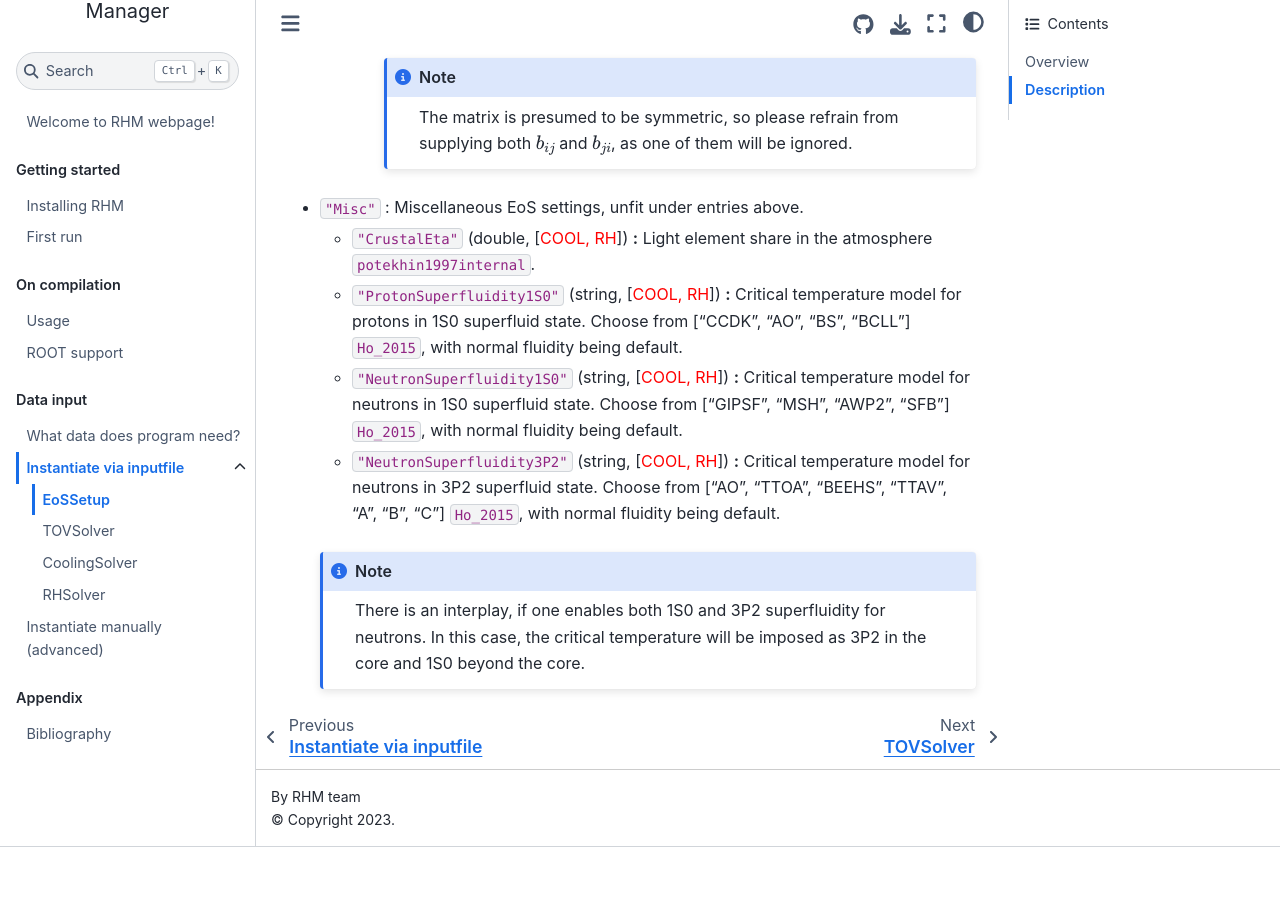
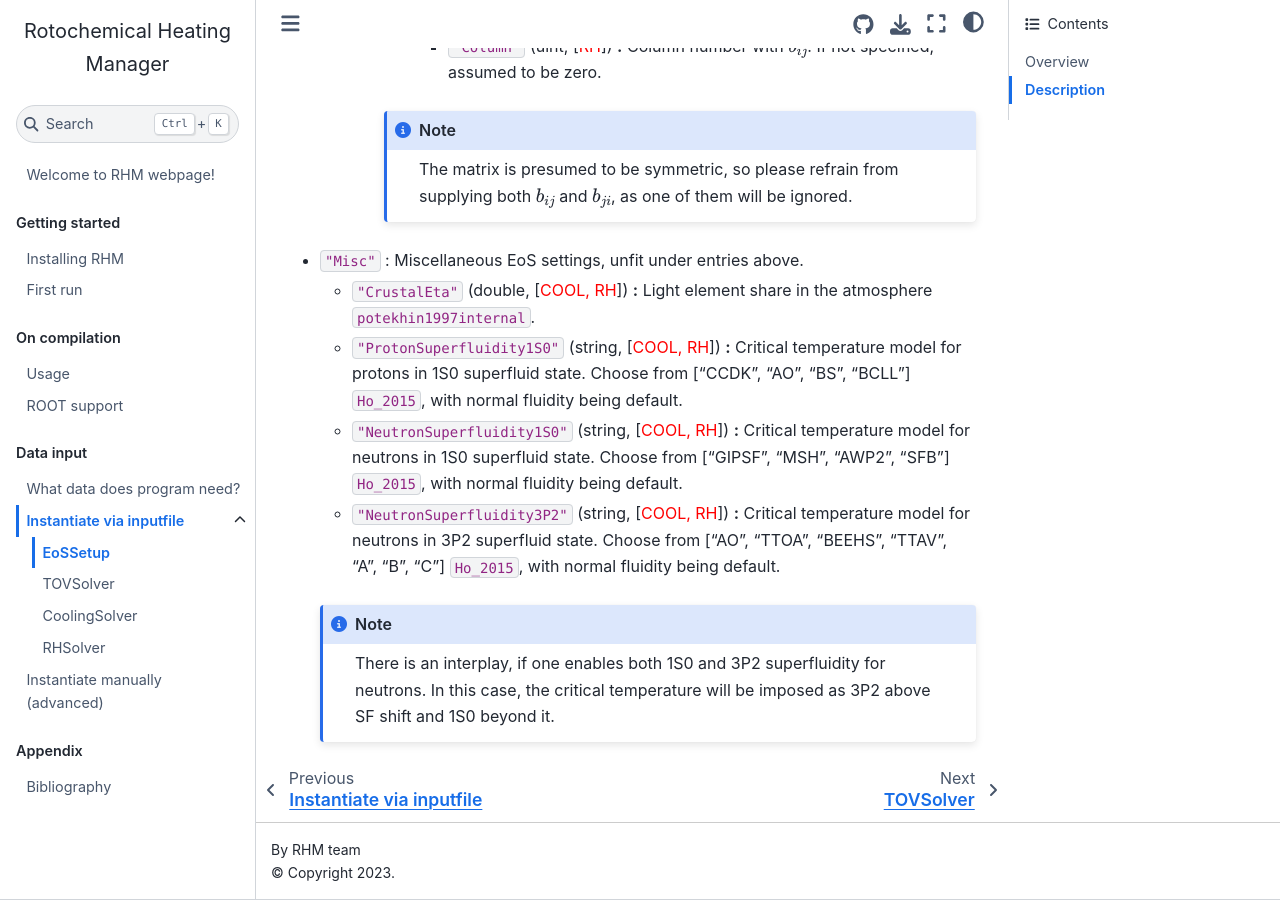
Before and after one commit to Silence2107/Rotochemical-heating-manager, a Jupyter Book: the page built from docs/data_input/inputfile_structure/eos_setup.md, in a window 1280 px wide and 900 px high, scrolled down 4594 px. Built offline with Jupyter Book 1.0.4 settings and Sphinx 7.4.7 and the Sphinx Book theme 1.1.4, drawn with Linux system fonts in a browser that asks for light colours; cross-references to code outside the pages are shown as plain code; before the commit the page ends 5441 px from its top, so only the background shows below that; some of the changed text lies outside the part shown.

Commit message:
SF booleans removed in favor of sf limit density

````diff
--- a/docs/data_input/inputfile_structure/eos_setup.md
+++ b/docs/data_input/inputfile_structure/eos_setup.md
@@ -32,7 +32,7 @@
         - `"Column"` (uint, [<span style="color:red">TOV, COOL, RH</span>]) **:** Column number with baryonic density, counting from 0th.
         - `"Low"` (double, [<span style="color:red">TOV, COOL, RH</span>]) **:** Smallest $n_b$, available for access. If not supplied, the minimum value within the datafile is substituted.
         - `"Upp"` (double, [<span style="color:red">TOV, COOL, RH</span>]) **:** Biggest $n_b$, available for access. If not supplied, the maximum value within the datafile is substituted.
-        - `"SuperfluidShift"` (double, [<span style="color:red">COOL, RH</span>]) **:** $n_b$ upon entering core. Is used to separate the neutron 1S0/3P2 superfluidity regions. Defaults to pure 3P2.
+        - `"SuperfluidShift"` (double, [<span style="color:red">COOL, RH</span>]) **:** $n_b$ upon entering core. Is used to separate the neutron 1S0/3P2 superfluidity regions. Defaults to pure 3P2. Is automatically overriden, if either n1S0 or n3P2 critical temperature is not supplied.
     - `"EnergyDensity"` **:** Total energy density at the point.
         - `"Units"` (string/double, [<span style="color:red">TOV, COOL, RH</span>]) **:** Conversion factor to natural units (GeV powers). Choose from ["Gev4", "MevFm-3", "GCm-3"], or specify an actual multiplier.
         - `"Column"` (uint, [<span style="color:red">TOV, COOL, RH</span>]) **:** Column number with energy density, counting from 0th.
@@ -84,5 +84,5 @@
     - `"NeutronSuperfluidity1S0"` (string, [<span style="color:red">COOL, RH</span>]) **:** Critical temperature model for neutrons in 1S0 superfluid state. Choose from ["GIPSF", "MSH", "AWP2", "SFB"] {cite}`Ho_2015`, with normal fluidity being default.
     - `"NeutronSuperfluidity3P2"` (string, [<span style="color:red">COOL, RH</span>]) **:** Critical temperature model for neutrons in 3P2 superfluid state. Choose from ["AO", "TTOA", "BEEHS", "TTAV", "A", "B", "C"] {cite}`Ho_2015`, with normal fluidity being default.
     ```{note}
-    There is an interplay, if one enables both 1S0 and 3P2 superfluidity for neutrons. In this case, the critical temperature will be imposed as 3P2 in the core and 1S0 beyond the core.
+    There is an interplay, if one enables both 1S0 and 3P2 superfluidity for neutrons. In this case, the critical temperature will be imposed as 3P2 above SF shift and 1S0 beyond it.
     ```
````
Also changed, not shown: 11 other files.
